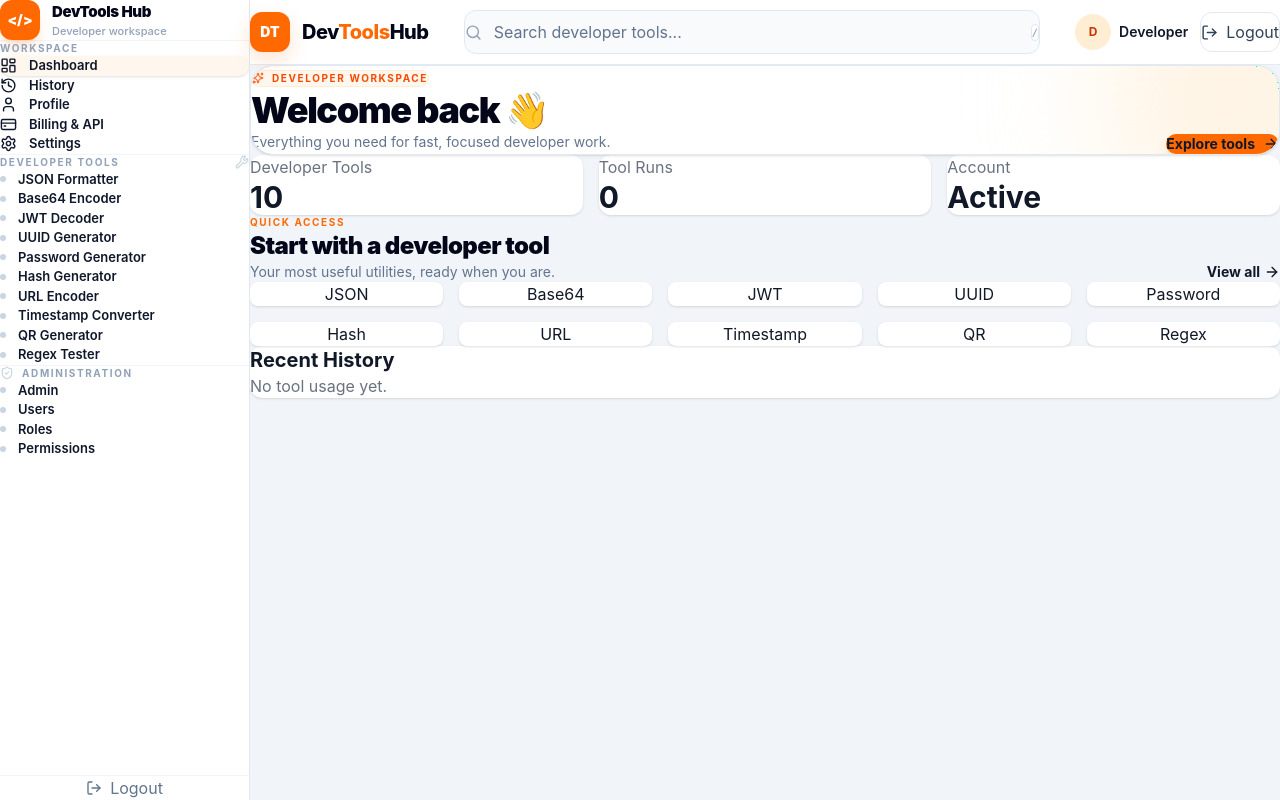
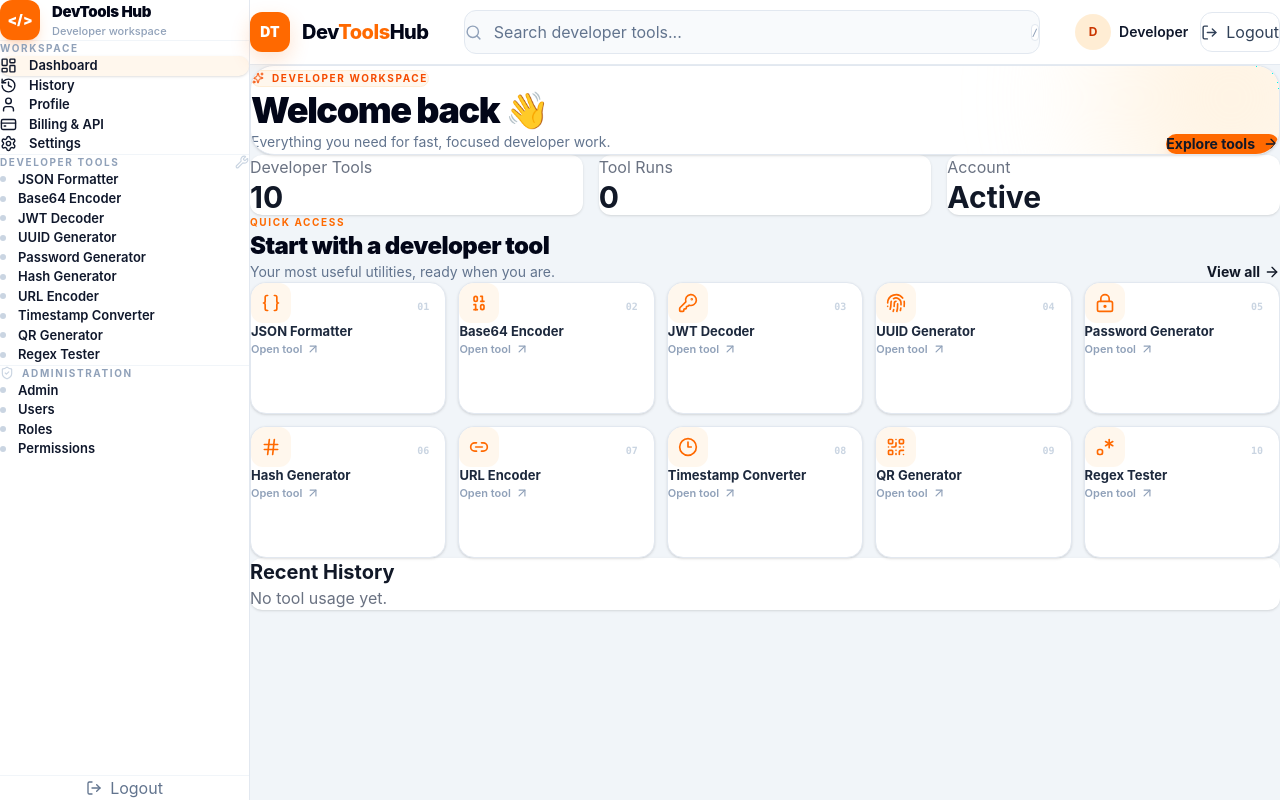
Before and after one commit to christalselvin/devtool-hub-frondend, a React (Vite) app: page /dashboard in a window 1280 px wide. Built offline with nearby package versions, Linux system fonts and the light colour scheme; no server answers; sample sign-in values are in the browser's storage.

Commit message:
Polish dashboard quick tools

```diff
--- a/src/components/dashboard/QuickTools.tsx
+++ b/src/components/dashboard/QuickTools.tsx
@@ -1,27 +1,19 @@
+import { Link } from "react-router-dom";
+import { ArrowUpRight, Braces, Binary, KeyRound, Fingerprint, LockKeyhole, Hash, Link2, Clock3, QrCode, Regex } from "lucide-react";
+
 const tools = [
-  "JSON",
-  "Base64",
-  "JWT",
-  "UUID",
-  "Password",
-  "Hash",
-  "URL",
-  "Timestamp",
-  "QR",
-  "Regex",
+  { name: "JSON Formatter", path: "/tools/json", icon: Braces },
+  { name: "Base64 Encoder", path: "/tools/base64", icon: Binary },
+  { name: "JWT Decoder", path: "/tools/jwt", icon: KeyRound },
+  { name: "UUID Generator", path: "/tools/uuid", icon: Fingerprint },
+  { name: "Password Generator", path: "/tools/password", icon: LockKeyhole },
+  { name: "Hash Generator", path: "/tools/hash", icon: Hash },
+  { name: "URL Encoder", path: "/tools/url", icon: Link2 },
+  { name: "Timestamp Converter", path: "/tools/timestamp", icon: Clock3 },
+  { name: "QR Generator", path: "/tools/qr", icon: QrCode },
+  { name: "Regex Tester", path: "/tools/regex", icon: Regex },
 ];
 
 export default function QuickTools() {
-  return (
-    <div className="grid grid-cols-2 gap-4 md:grid-cols-5">
-      {tools.map((tool) => (
-        <div
-          key={tool}
-          className="cursor-pointer rounded-lg bg-white p-6 text-center shadow hover:bg-blue-600 hover:text-white"
-        >
-          {tool}
-        </div>
-      ))}
-    </div>
-  );
+  return <div className="grid grid-cols-2 gap-3 sm:grid-cols-3 lg:grid-cols-5">{tools.map(({ name, path, icon: Icon }, index) => <Link key={path} to={path} className="group relative min-h-[132px] overflow-hidden rounded-2xl border border-slate-200 bg-white p-4 shadow-sm transition duration-200 hover:-translate-y-1 hover:border-orange-200 hover:shadow-lg hover:shadow-orange-500/10"><span className="absolute right-4 top-4 font-mono text-[10px] font-bold text-slate-300 group-hover:text-orange-300">{String(index + 1).padStart(2, "0")}</span><span className="flex h-10 w-10 items-center justify-center rounded-xl bg-orange-50 text-orange-500 transition group-hover:bg-orange-500 group-hover:text-white"><Icon className="h-5 w-5" /></span><span className="mt-6 block text-[13px] font-bold leading-snug text-slate-800 group-hover:text-slate-950">{name}</span><span className="mt-1 flex items-center gap-1 text-[11px] font-semibold text-slate-400 group-hover:text-orange-500">Open tool <ArrowUpRight className="h-3.5 w-3.5" /></span></Link>)}</div>;
 }
```
